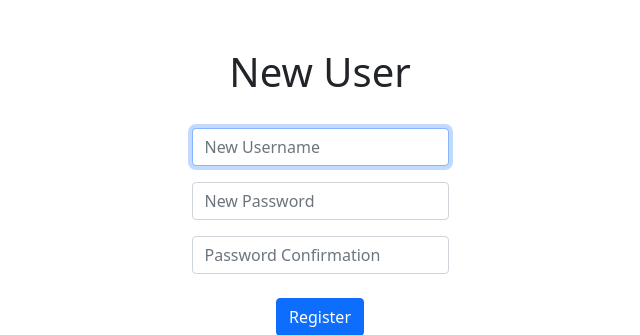
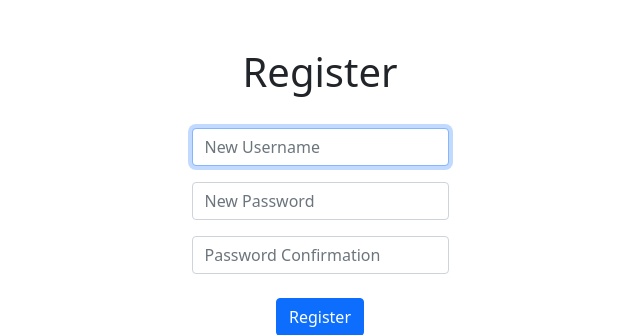
Before and after one commit to kiwiroberson/CS50, a Flask app: page /register in a window 1280 px wide. Shown: the part 76-411 px from the top of the page, without its empty margins (320-960 px from the left). Run offline with Flask 3, Linux system fonts and the light colour scheme; some libraries are stand-ins or nearby versions.

Commit message:
Tue, Sep 19, 2023, 12:51 PM +01:00

```diff
--- a/week9/finance/templates/register.html
+++ b/week9/finance/templates/register.html
@@ -7,7 +7,7 @@
 {% block main %}
     <form action="/register" method="post">
         <div class="mb-3">
-            <h1>New User</h1>
+            <h1>Register</h1>
             <br>
             <input autocomplete="off" autofocus class="form-control mx-auto w-auto" id="username" name="username" placeholder="New Username" type="text">
         </div>
```
